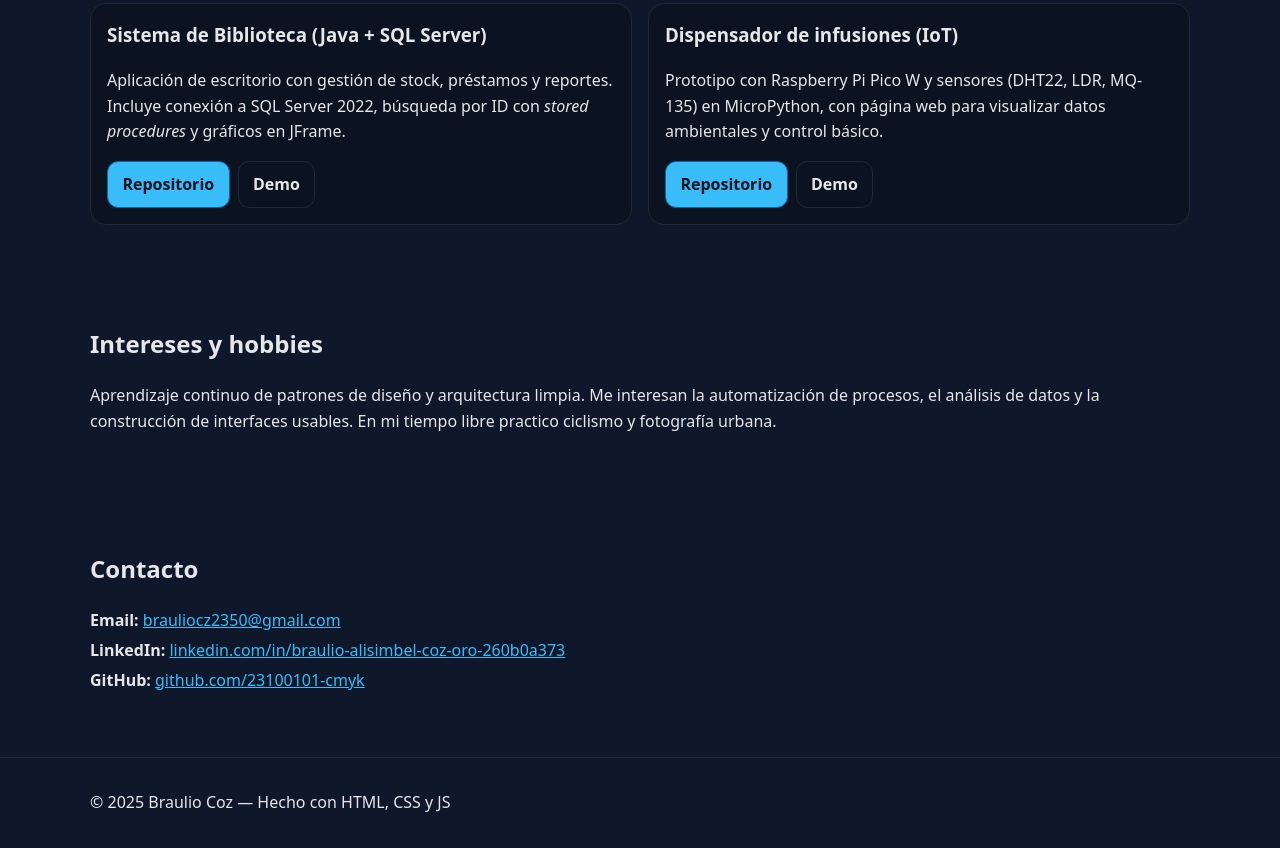
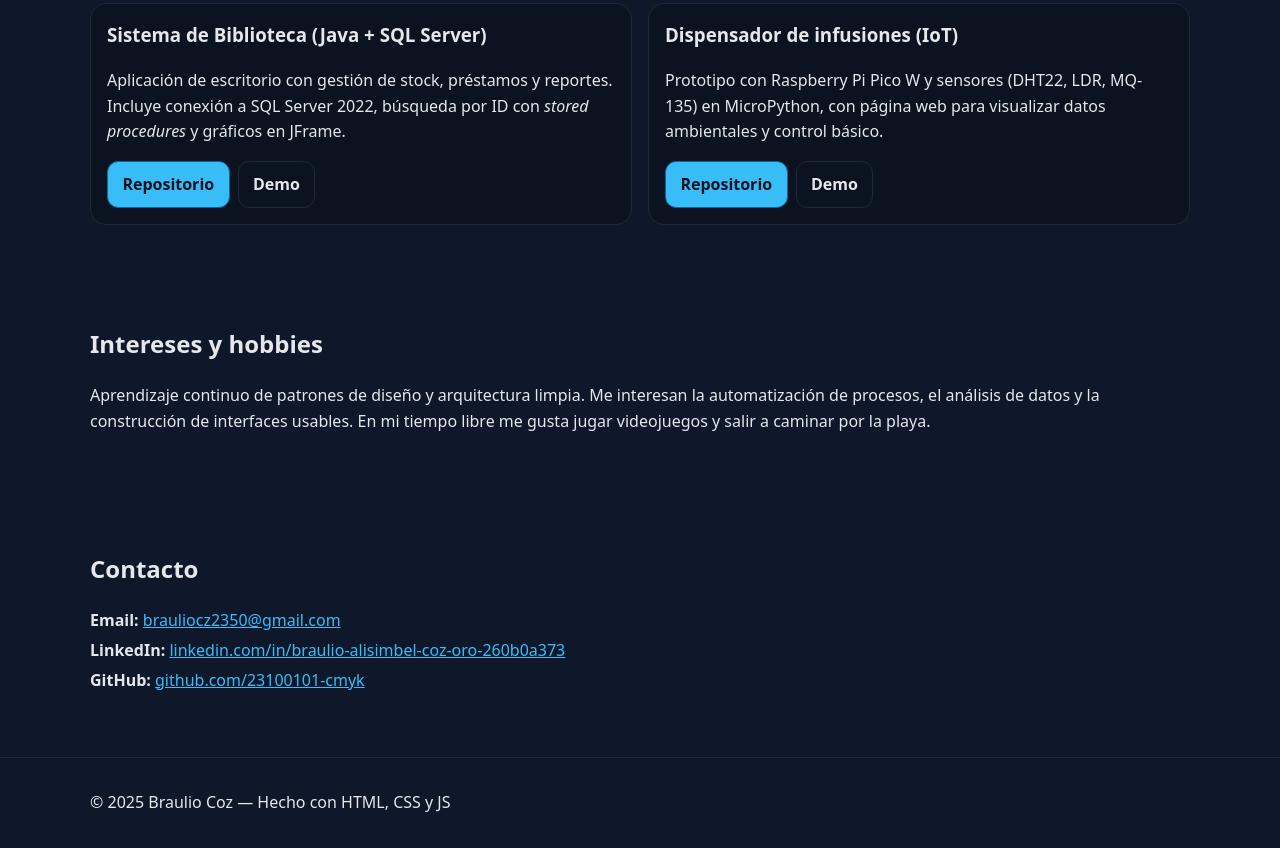
Before and after one commit to 23100101-cmyk/Trabajo_DAW, a plain HTML site: page index.html in a window 1280 px wide. Shown: the part 691-1539 px from the top of the page. Drawn offline with Linux system fonts and the light colour scheme.

Commit message:
Actualización

```diff
--- a/index.html
+++ b/index.html
@@ -99,8 +99,8 @@
         <h2>Intereses y hobbies</h2>
         <p>
           Aprendizaje continuo de patrones de diseño y arquitectura limpia. Me interesan la automatización de procesos,
-          el análisis de datos y la construcción de interfaces usables. En mi tiempo libre practico ciclismo y
-          fotografía urbana.
+          el análisis de datos y la construcción de interfaces usables. En mi tiempo libre me gusta jugar videojuegos
+          y salir a caminar por la playa.
         </p>
       </section>
 
```
